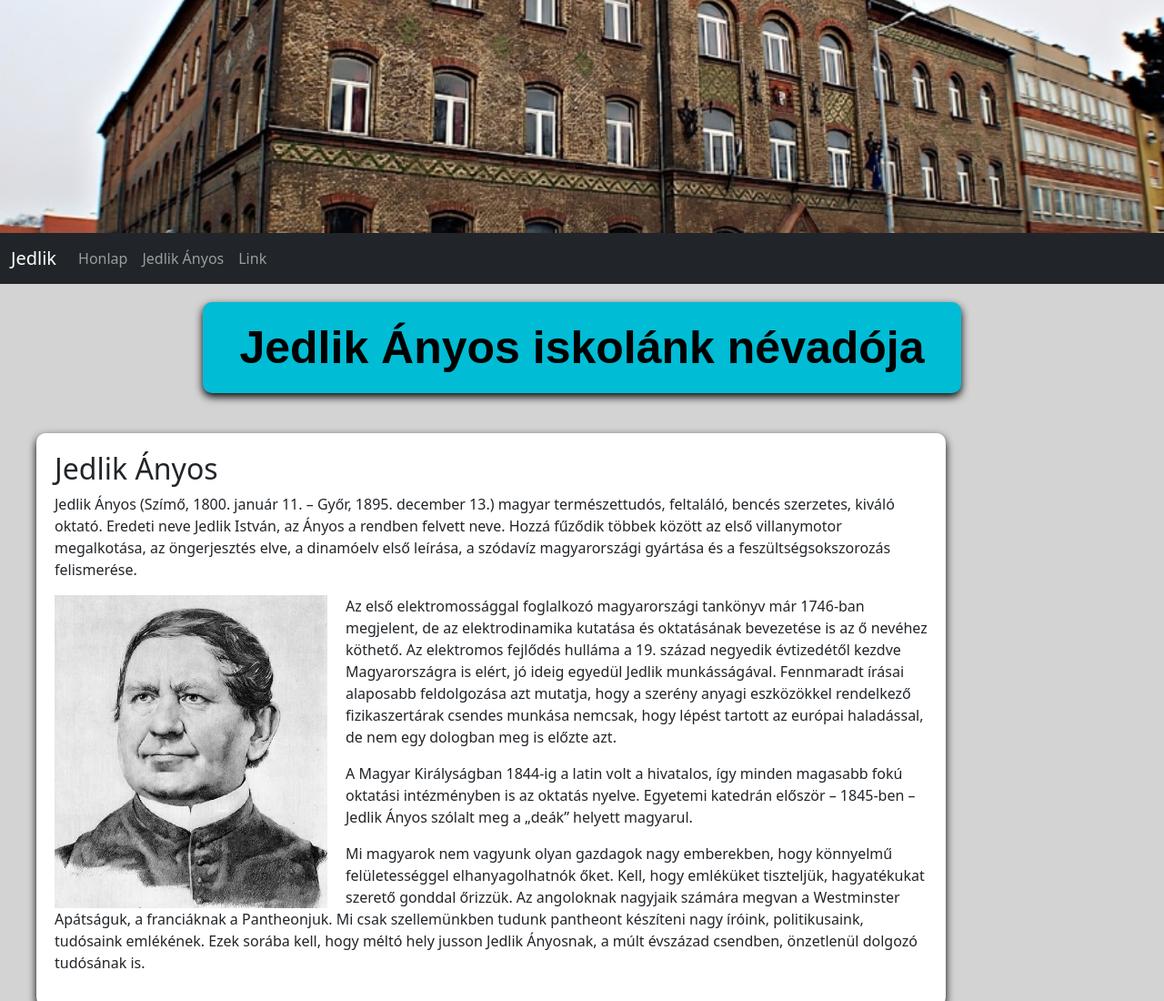
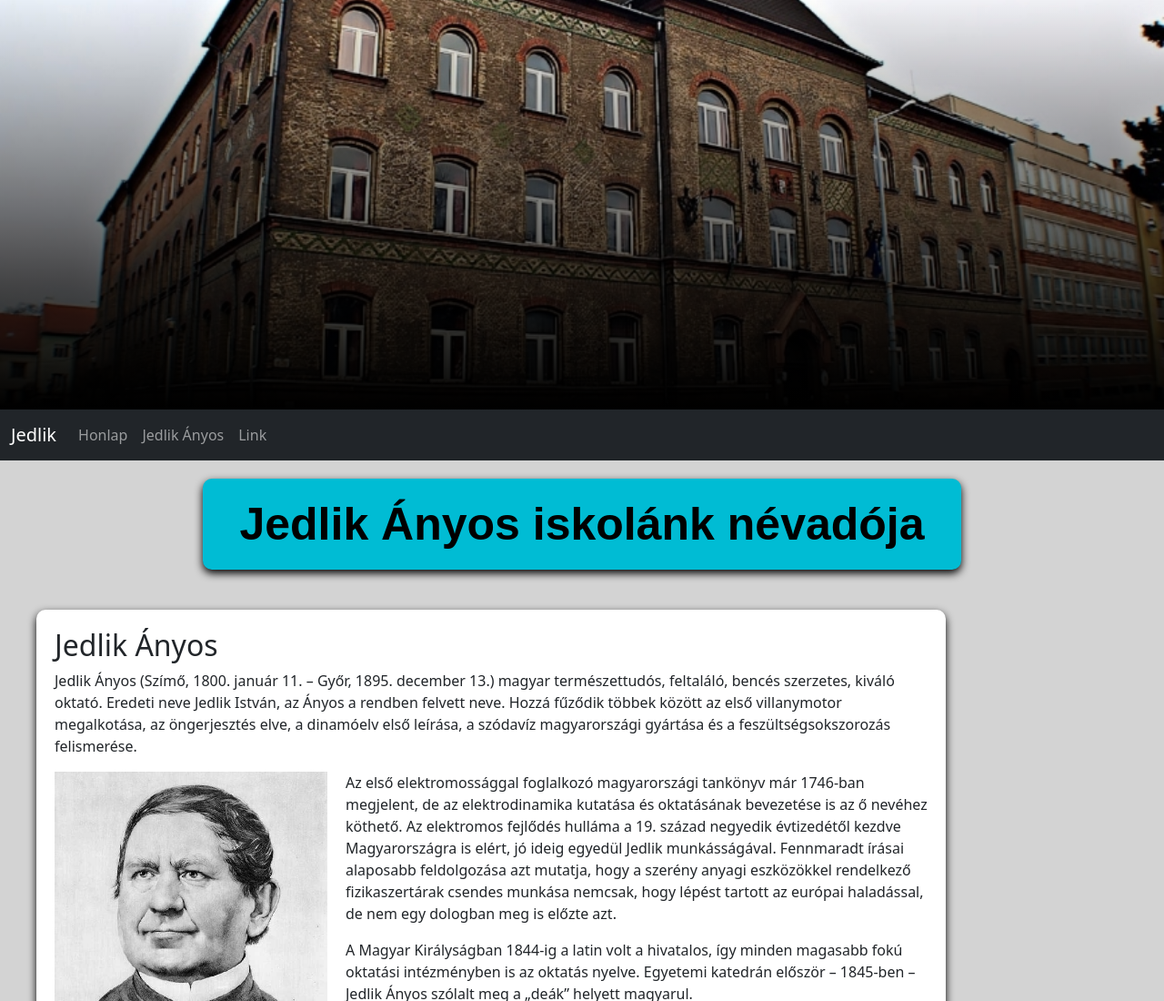
Before and after one commit to budabalint/Rajongoi9A-E, a plain HTML site: page jedlikanyos.html in a window 1280 px wide. Shown: the top 1100 px of the page at 91% size. Drawn offline with nearby package versions, Linux system fonts and the light colour scheme; a script that the page names is missing.

Commit message:
oldalak hozzáadva

```diff
--- a/indexstyles.css
+++ b/indexstyles.css
@@ -2,13 +2,19 @@ body {
     background-color: #87a2a6;
 }
 #cim-div {
-    padding-bottom: 20%;
+    font-size: 120px;
+    color: white;
+    display: flex;
+    align-items: center;   /* Vertically centers the text */
+    justify-content: center;
+    height: 450px;
     width: 100%;
-    background-image: url(jedliksuli.png);
+    background:
+     linear-gradient(to bottom, rgba(255,0,0,0), rgb(0, 0, 0)),
+     url(jedliksuli.png);
     background-repeat: no-repeat;
     background-size: cover;
     background-position: center;
-
 }
 .szovegdoboz {
     background-color: white;
```
Also changed, not shown: index.html (+13 -2 lines), kulonlegessegek.html (added), meglepetes.html (added), quiz.html (added), rolunk.html (added).
